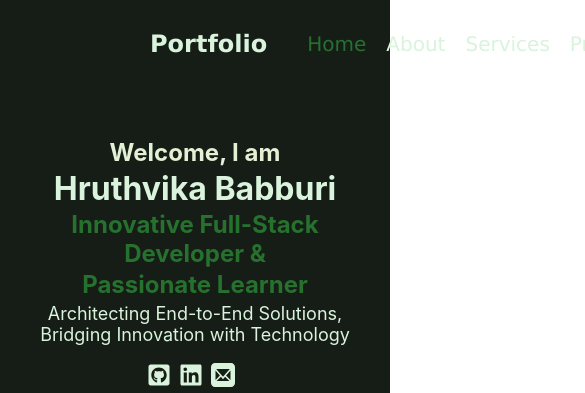
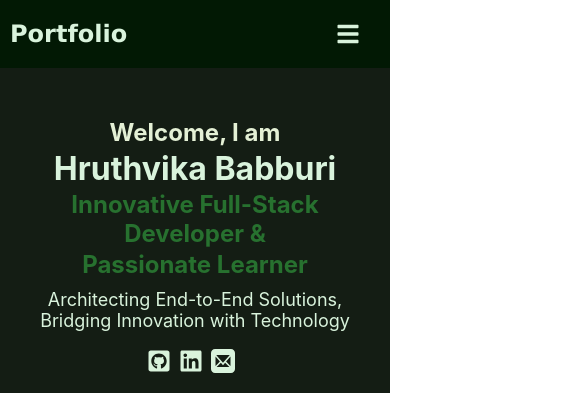
Before and after one commit to hruthvikababburi/my-portfolio, a React (Create React App) app: page / in a window 390 px wide. Shown: the top 393 px of the page, 585 px wide, since content can reach past the window. Built offline with nearby package versions, Linux system fonts and the light colour scheme.

Commit message:
Done with Responsiveness

```diff
--- a/src/Components/Navbar/Navbar.css
+++ b/src/Components/Navbar/Navbar.css
@@ -1,35 +1,81 @@
-.navbar{
-    height:8vh;
+.navbar {
+    height: 9vh;
     display: flex;
-    flex-direction: row;
     justify-content: space-between;
-    font-family:'Lucida Sans', 'Lucida Sans Regular', 'Lucida Grande', 'Lucida Sans Unicode', Geneva, Verdana, sans-serif;
+    align-items: center;
+    padding: 0 20px; /* Added padding for better spacing */
+    background-color: #161d16;
     color: #d9f3dc;
-    background-color: #161d16; /*#182719 09190b*/
-    align-items: center;
-    padding: 10px;
-    padding-left: 150px;
-    padding-right: 150px;
-
+    font-family: 'Lucida Sans', 'Lucida Sans Regular', 'Lucida Grande', 'Lucida Sans Unicode', Geneva, Verdana, sans-serif;
+    background-color: #021904;
   }
 
-.navbar-brand{
+  .navbar-brand {
+    margin: 0; /* Reset margin */
+  }
 
+  .navbar-links {
+    display: flex;
+    list-style-type: none;
+    padding: 0;
+    margin: 0;
   }
-ul{
-    display: flex;
-    justify-content: space-between;
-    list-style-type: none;
 
+  .navbar-links li {
+    margin-right: 20px;
   }
-.navbar-links a {    /*Link component from react-router-dom is not a traditional anchor (<a>) element, but it does render an anchor element under the hood. That's why you can style it using the a selector in CSS.*/
-    color: inherit; /* Use the same color as the surrounding text */
-    text-decoration: none; /* Remove underline */
+
+  .navbar-links a {
+    color: inherit;
+    text-decoration: none;
   }
-li{
-    margin-right: 20px;
-    font-size: 20px;
+
+  .menu-icon {
+    display: none; /* Initially hide the hamburger menu icon */
   }
   .active{
-    color: #27712f;
+    color: #1f6f1f;
+    font-weight: 700;
   }
+
+  /* Media Query for responsiveness */
+  @media (max-width: 768px) {
+    .navbar {
+      padding: 0 10px; /* Adjust padding for small screens */
+      height: 8vh;
+    }
+
+    .navbar-links {
+      display: none; /* Initially hide the menu items */
+      flex-direction: column; /* Change menu items direction to column */
+      position: absolute;
+      top: 8vh; /* Position below the navbar */
+      left: 0;
+      width: 100%;
+      background-color: #161d16;
+      padding: 10px 0;
+      margin: 0;
+      /* border-top: 1px solid #fff; Add separator line */
+    }
+
+    .navbar-links.open {
+      display: flex; /* Show menu items when open class is applied */
+    }
+
+    .navbar-links li {
+      margin: 0; /* Reset margin for menu items */
+      padding-bottom: 12px;
+      padding-left: 10px;
+    }
+
+    .menu-icon {
+      display: block; /* Show the hamburger menu icon */
+      font-size: 1.5rem; /* Adjust icon size */
+      cursor: pointer;
+      margin-right: 20px; /* Add margin to separate icon from brand */
+    }
+
+    .navbar-brand {
+      margin-right: auto; /* Move the brand to the left */
+    }
+  }
--- a/src/Components/Navbar/Navbar.js
+++ b/src/Components/Navbar/Navbar.js
@@ -1,17 +1,27 @@
-import React, { useContext } from 'react';
-import {Link} from 'react-router-dom'
-import './Navbar.css'
+import React, { useState, useContext } from 'react';
+import { Link } from 'react-router-dom';
+import { FaBars } from 'react-icons/fa'; // Importing the hamburger icon
+import './Navbar.css';
 import { ActivePageContext } from '../../Context/ActivePageContext';
+
 export default function Navbar() {
   const { activePage, setActivePage } = useContext(ActivePageContext);
+  const [isMenuOpen, setIsMenuOpen] = useState(false);
 
   const handleNavClick = (page) => {
     setActivePage(page);
+    setIsMenuOpen(false); // Close the menu on link click
   };
+
+  const toggleMenu = () => {
+    setIsMenuOpen(!isMenuOpen);
+  };
+
   return (
     <nav className="navbar">
       <h1 className="navbar-brand">Portfolio</h1>
-        <ul className="navbar-links">
+      <FaBars className="menu-icon" onClick={toggleMenu} />
+      <ul className={`navbar-links ${isMenuOpen ? 'open' : ''}`}>
         <li className={activePage === 'home' ? 'active' : ''}>
           <Link to="/" onClick={() => handleNavClick('home')}>Home</Link>
         </li>
@@ -32,5 +42,5 @@ export default function Navbar() {
         </li>
       </ul>
     </nav>
-  )
+  );
 }
--- a/src/Pages/AboutMe/AboutMe.css
+++ b/src/Pages/AboutMe/AboutMe.css
@@ -1,7 +1,7 @@
 /* src/styles/AboutMe.css */
 .about-me {
     min-height: 100vh;
-    background-color: #161d16;
+    background-color: #141d14;
     color: #d9f3dc;
 }
 
--- a/src/Pages/Certificates/Certificates.css
+++ b/src/Pages/Certificates/Certificates.css
@@ -3,7 +3,7 @@
     display: flex;
     flex-direction: column;
     min-height: 100vh;
-    background-color: #171a13;
+    background-color: #141d14;
 }
 
 .certificates-content {
--- a/src/Pages/Contact/Contact.css
+++ b/src/Pages/Contact/Contact.css
@@ -1,15 +1,21 @@
 /* Contact.css */
-
+.contact{
+    background-color: #141d14;
+}
 .contact-container {
     max-width: 35rem;
     margin: 1rem auto;
     text-align: center;
     margin-bottom: 2rem;
     padding: 0 1rem; /* Added padding for better spacing */
+    margin-top: 40px;
+
 }
 
 .contact-container .heading {
     margin-bottom: 1.5rem;
+    font-size: 40px;
+
 }
 
 .contact-container .input-card {
@@ -35,6 +41,7 @@
     font-size: 1.2rem;
     margin: 1rem auto 0; /* Center the button horizontally */
     cursor: pointer;
+    /* margin-bottom: 50px; */
 }
 
 /* Media Query for responsiveness */
@@ -43,4 +50,9 @@
     .contact-container textarea {
         width: calc(100% - 2rem); /* Adjusted width to account for padding */
     }
+    .contact-container .heading {
+        margin-bottom: 1.5rem;
+        font-size: 30px;
+
+    }
 }
--- a/src/Pages/Contact/Contact.js
+++ b/src/Pages/Contact/Contact.js
@@ -37,7 +37,7 @@ const Contact = () => {
     }
 
     return (
-        <div>
+        <div className='contact'>
             <Navbar />
             <div className="contact-container">
                 <h2 className="heading">Contact <span>Me</span></h2>
--- a/src/Pages/Home/Home.css
+++ b/src/Pages/Home/Home.css
@@ -2,7 +2,7 @@
 .home {
     color: #d9f3dc; /*ebfced*/
     min-height: 100vh;
-    background-color: #161d16;
+    background-color: #141d14;
 }
 
 .home-sub-cont {
@@ -49,7 +49,7 @@
 
 .home-context p {
     font-size: 20px;
-    margin-top: 4px;
+    margin-top: 10px;
     margin-bottom: 0;
 }
 
--- a/src/Pages/Projects/Projects.css
+++ b/src/Pages/Projects/Projects.css
@@ -2,6 +2,8 @@
 .projects {
     padding: 50px;
     min-height: calc(100vh - 150px); /* Ensure the section takes up at least the full viewport height */
+    box-sizing: border-box; /* Include padding in the element's total height and width */
+    background-color: #141d14;
 }
 
 .project-container {
@@ -59,7 +61,7 @@
 .projects h2 {
     font-size: 2.5rem;
     text-align: center;
-    margin-bottom: 20px;
+    margin-bottom: 45px;
 }
 
 .project-content a {
@@ -76,6 +78,11 @@
     align-items: center;
     justify-content: center;
     padding-bottom: 5px;
+}
+
+/* Ensure the footer sticks to the bottom */
+footer {
+    margin-top: auto;
 }
 
 @media (max-width: 768px) {
--- a/src/Pages/Services/Services.css
+++ b/src/Pages/Services/Services.css
@@ -1,6 +1,6 @@
 /* src/styles/Services.css */
 .services {
-    background-color: #161d16;
+    background-color: #141d14;
     min-height: 100vh;
     color: #d9f3dc;
     display: flex;
@@ -42,6 +42,7 @@
     padding: 20px;
     text-align: center;
     transition: transform 0.3s ease;
+    cursor: pointer;
 }
 
 .service-box:hover {
@@ -73,7 +74,7 @@
     }
 
     .services-context h2 {
-        font-size: 32px; /* Adjust font size for smaller screens */
+        font-size: 30px; /* Adjust font size for smaller screens */
     }
 
     .service-icon {
```
Lines whose indentation alone changed are shown as unchanged.
